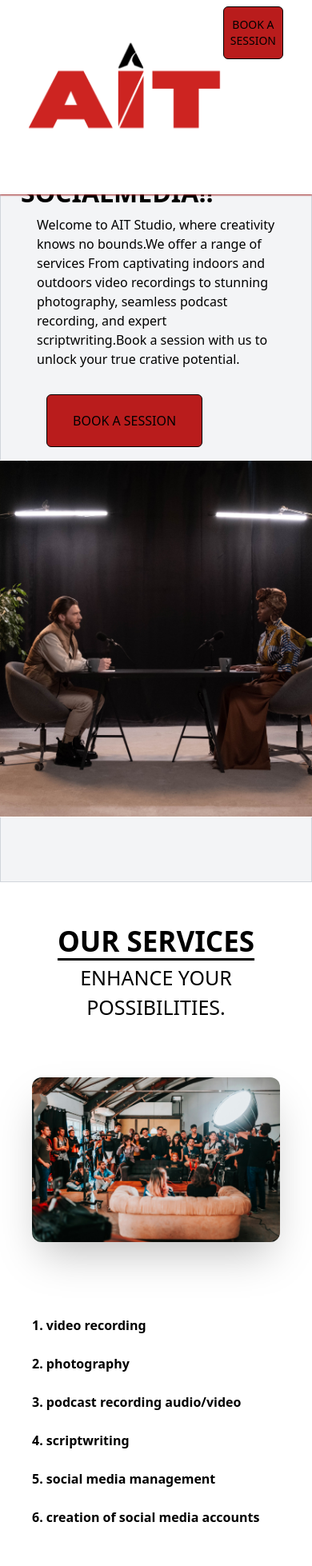
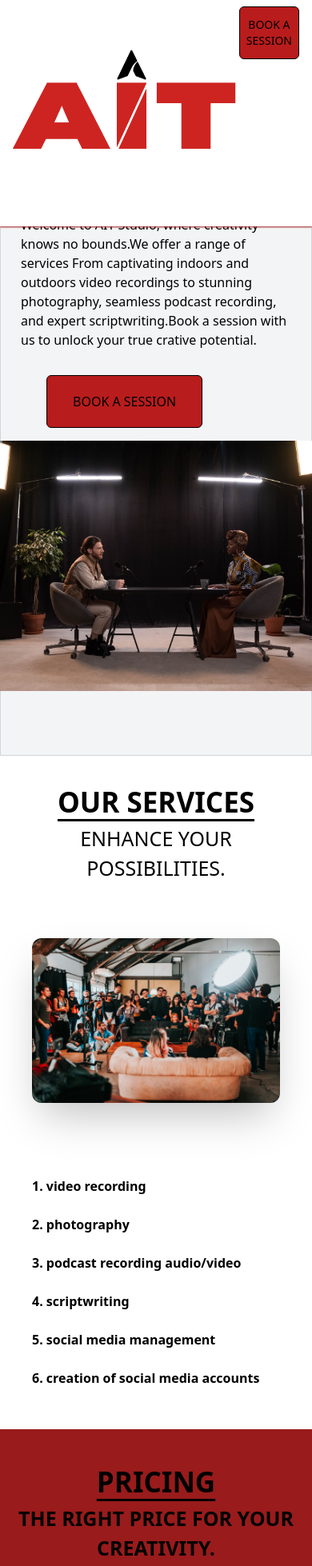
Before and after one commit to mwaniki-david/AIT-studio, a Next.js app: page / in a window 390 px wide. Shown: the top 1958 px of the page at 80% size. Built offline with nearby package versions, Linux system fonts and the light colour scheme.

Commit message:
fire let it burn

```diff
--- a/app/navbar/Navbar.tsx
+++ b/app/navbar/Navbar.tsx
@@ -5,7 +5,7 @@ import Link from 'next/link'
 const Navbar = () => {
   return (
     <nav className='fixed top-0 w-screen h-flex  bg-white shadow-sm shadow-red-800 backdrop-blur-md z-50 '>
-        <div className='h-full flex flex-row  justify-between lg:justify-center  px-9 lg:px-1 lg:gap-[100px]  '>
+        <div className='h-full flex flex-row  justify-between lg:justify-center px-4 md:px-7 lg:px-1 lg:gap-[100px]  '>
            <div className=' flex flex-row  h-full w-auto'>
             <Link
             href='/'
--- a/components/main/Hero.tsx
+++ b/components/main/Hero.tsx
@@ -7,8 +7,8 @@ export default function page() {
       <div className='flex flex-col lg:flex-row w-full h-full items-center justify-center  md:pt-[80px] px-5 md:px-[35px] py-6 pb-[80px] md:pd-[30px]'>
         <div className=' px-[5px] mt-12 '>
           <h1 className='uppercase  text-[32px] max-w-[600px] font-bold'>your one-stop destination for all things socialmedia!!</h1>
-          <h2 className='py-1 px-5 mb-7  max-w-[550px]  '>Welcome to AIT Studio, where creativity knows no bounds.We offer a range of services From captivating indoors and outdoors video recordings to stunning photography, seamless podcast recording, and expert scriptwriting.Book a session with us to unlock your true crative potential.</h2>
-          <Link href='/#Pricing'className=''>
+          <h2 className='py-1 md:px-5 mb-7  max-w-[550px]  '>Welcome to AIT Studio, where creativity knows no bounds.We offer a range of services From captivating indoors and outdoors video recordings to stunning photography, seamless podcast recording, and expert scriptwriting.Book a session with us to unlock your true crative potential.</h2>
+          <Link href='/#Pricing'>
           <button className='ml-8 uppercase  px-8 rounded-md border border-black hover:bg-red-800 text-md py-5 bg-red-700'>book a session</button>
           </Link>
         </div>
@@ -18,7 +18,7 @@ export default function page() {
           alt='aitbackground.jpg'
           width={750}
           height={900}
-          className=' border border-white rounded-md mt-4 max-w-[670px] shadow-4xl '
+          className=' rounded-md mt-4 max-w-[670px] shadow-4xl  px-[100px] md:px-[1px]'
           />
         </div>
       </div>
--- a/components/main/More.tsx
+++ b/components/main/More.tsx
@@ -10,21 +10,21 @@ const More = () => {
 
   const opts: YouTubeProps['opts'] = {
     height: '390',
-    width: '550',
+    width: '470',
     playerVars: {
       // https://developers.google.com/youtube/player_parameters
       autoplay: 0,
     },
   };
   return (
-    <div id='More' className='w-screen h-auto gap-5 flex flex-col items-center md:mb-[120px]'>
+    <div id='More' className='w-screen h-auto gap-5 flex flex-col items-center justify-center md:mb-[120px] px-12'>
         <div className='py-4 px-2 mt-[30px] text-center max-w-[450px] md:max-w-[750px] '>
             <h1 className='items-center justify-center  uppercase underline underline-offset-8 text-[35px] md:text-[65px] font-bold'>more offers</h1>
             <h2 className=' text-[25px] uppercase'>@ nice prices</h2>
             <p className=' text-1xl'>Whether you are a solo artist, a small team, or a larger group, our array of specialized studios ensures that every creative endeavor finds its ideal space. Immerse yourself in an environment that supports your artistic journey and unlocks the full potential of your projects. contact us via tel:0711023728 for any special request.Here is an example of our editting  work</p>
             </div>
-            <div className=' '>
-              <YouTube videoId="aHfqM5MpJiQ" opts={opts} onReady={onPlayerReady} className=' md:max-w-[800px]' />
+            <div className=' items-center justify-center rounded-md '>
+              <YouTube videoId="aHfqM5MpJiQ" opts={opts} onReady={onPlayerReady} className=' max-w-[800px]' />
             </div>
     </div>
   )
--- a/components/main/Ourservices.tsx
+++ b/components/main/Ourservices.tsx
@@ -4,7 +4,7 @@ import Image from 'next/image'
 const ourservices = () => {
   return (
     <main id='Ourservices' className='w-screen h-auto relative bg-white md:pb-3 px-3'>
-     <div className='flex flex-col mt-1 px-3 py-4 items-center  '>
+     <div className='flex flex-col mt-1 px-3 md:py-4 items-center  '>
      <div className='text-center py-7 md:mt-[10px] uppercase text-black'>
           <h2 className='text-[35px] md:text-[62px] uppercase underline underline-offset-8 font-bold'>our services</h2>
           <h3 className='text-[25px] md:text-[25px] '>enhance your possibilities.</h3>
--- a/components/main/Pricings.jsx
+++ b/components/main/Pricings.jsx
@@ -5,12 +5,12 @@ import Link from 'next/link';
 
 const Pricing = () => {
   return (
-    <div id='Pricing' className='w-full my-5 mb-[70px] px-4'>
+    <div id='Pricing' className='w-full md:my-5 mb-[70px]'>
       <div className='w-full h-[500px] bg-red-800 absolute mix-blend-overlay'></div>
 
       <div className='max-w-[1240px] mx-auto py-3 '>
 
-        <div className='text-center py-7 mt-[30px] uppercase text-black font-bold'>
+        <div className='text-center py-7 md:mt-[30px] uppercase text-black font-bold'>
           <h2 className='text-[35px] md:text-[65px] uppercase underline underline-offset-8'>Pricing</h2>
           <h3 className='text-[25px] md:text-[25px] '>The right price for your creativity.</h3>
           <p className='text-sm uppercase px-4'>
--- a/components/main/Studios.jsx
+++ b/components/main/Studios.jsx
@@ -3,13 +3,13 @@ import React from 'react'
 import Image from 'next/image'
 const Studios = () => {
   return (
-    <div id='Studio' className='flex flex-col h-auto   justify-center bg-gray-100 items-center border border-gray-400 px-4'>
+    <div id='Studio' className='flex flex-col h-auto  w-full  justify-center bg-gray-100 items-center md:border border-gray-400 px-4'>
         <div className='justify-center item-center'>
-        <h1 className=' uppercase mt-[45px]  text-[35px] md:text-[65px] underline underline-offset-8 font-bold'>studios</h1>
+        <h1 className=' uppercase md:mt-[45px] mt-[5px] text-[35px] md:text-[65px] underline underline-offset-8 font-bold'>studios</h1>
         </div>
-        <div className='grid justify-center items-center gap-2 lg:gap-6 mb-12  px-4 '>
+        <div className='grid justify-center items-center gap-1 lg:gap-6 md:mb-12 mb-5 px-4 '>
             <div className='flex md:flex-row flex-col  md:px-8  py-12 '>
-                <div className='flex flex-col max-w-[400px] md:max-w-[500px] ml-3 md:ml-8 gap-3  pt-12 item-center justify-center'>
+                <div className='flex flex-col max-w-[400px] md:max-w-[500px] ml-3 md:ml-8 gap-3  md:pt-12 item-center justify-center'>
                 <h2 className=' text-1xl '>Our Solo Studio offers a private haven for individual artists seeking solitude and concentration, equipped with state-of-the-art amenities to fuel your personal projects.  </h2>
 
                 </div>
```
